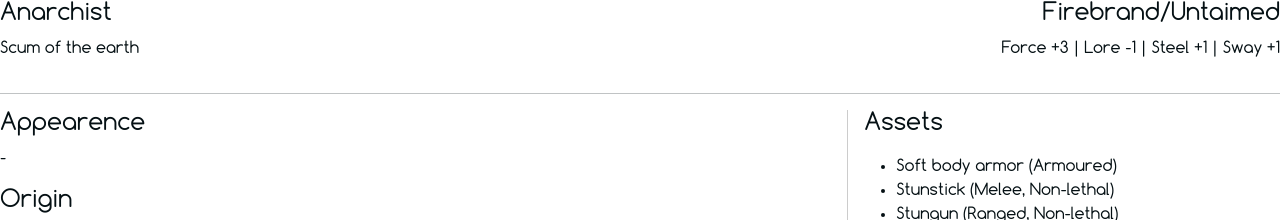
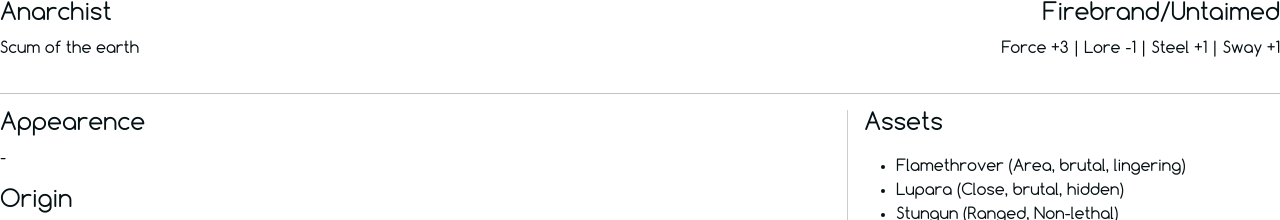
Before and after one commit to snbefly/colonygame, a plain HTML site: page wikima/characters/wiki_char_chist.html in a window 1280 px wide. Shown: the top 220 px of the page. Drawn offline with nearby package versions, Linux system fonts and the light colour scheme.

Commit message:
Update wiki_char_chist.html

```diff
--- a/wikima/characters/wiki_char_chist.html
+++ b/wikima/characters/wiki_char_chist.html
@@ -37,8 +37,8 @@
             <h4>Assets</h4>
               <p>
                 <ul>
-                <li>Soft body armor (Armoured)</li>
-                <li>Stunstick (Melee, Non-lethal)</li>
+                <li>Flamethrover (Area, brutal, lingering)</li>
+                <li>Lupara (Close, brutal, hidden)</li>
                 <li>Stungun (Ranged, Non-lethal)</li>
                 <li>EMP granade (Ranged, Weird)</li>
                 <li>Bike (Land, Swift)</li>
```
